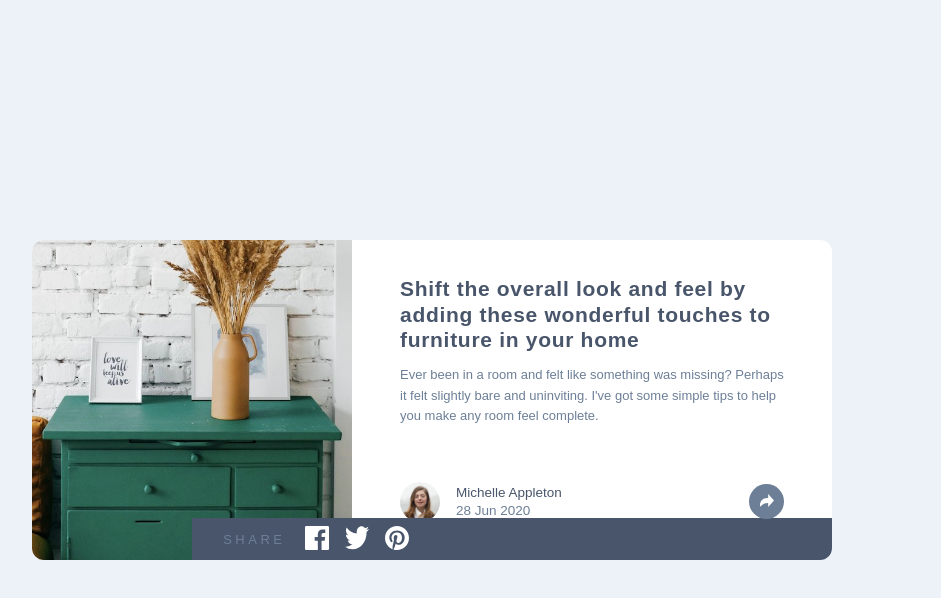
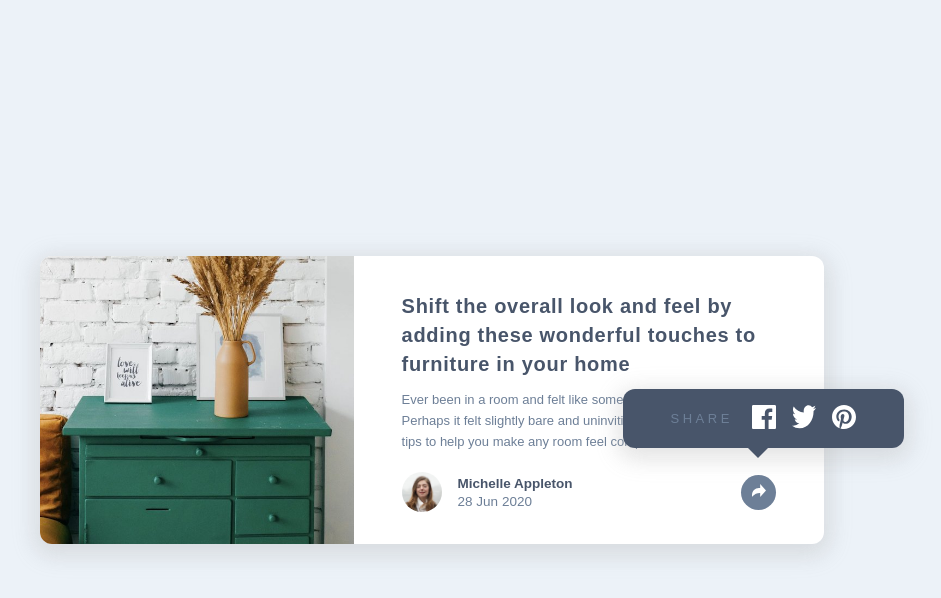
Before and after one commit to andrewpatasik/article-preview-component-master, a plain HTML site: page index.html in a window 1536 px wide. Both pictures are taken after a click on the button 1102 px from the left and 501 px from the top of the page. Shown: the whole page, without its empty margins (336-1277 px from the left). Drawn offline with Linux system fonts and the light colour scheme; a web font is replaced by a local one.

Commit message:
re-layout share component on desktop screen

```diff
--- a/helper.js
+++ b/helper.js
@@ -33,7 +33,7 @@ export const generateShareComponent = () => {
     {
       id: "card__article__detail__share__content",
     },
-    ["absolute", "bg-verydarkgrayishblue", "flex", "items-center", "hidden", "animate-smooth"]
+    ["absolute", "bg-verydarkgrayishblue", "flex", "hidden", "items-center", "shadow-lg", "animate-smooth"]
   );
 
   const shareArticleParagraphElement = element.generateElement(
--- a/index.html
+++ b/index.html
@@ -8,13 +8,13 @@
   <title>Frontend Mentor | Article preview component</title>
 <body>
   <div id="root" class="relative">
-    <main id="card" class="container absolute transform-center flex">
+    <main id="card" class="container absolute transform-center flex shadow-lg">
       <img id="card__article__image" src="./images/drawers.jpg" alt="drawers" />
       <section id="card__article__content" class="flex flex-col">
         <h1 class="text-verydarkgrayishblue spacing-tight line-loose">Shift the overall look and feel by adding
           these wonderful touches to furniture in your home
         </h1>
-        <p class="font-bold line-narrow">Ever been in a room and felt like something was missing? Perhaps it felt slightly bare and uninviting.
+        <p class="line-narrow">Ever been in a room and felt like something was missing? Perhaps it felt slightly bare and uninviting.
           I've got some simple tips to help you make any room feel complete.
         </p>
         <div id="card__article__detail" class="container flex flex-center">
--- a/style.css
+++ b/style.css
@@ -83,12 +83,12 @@ button {
 
 #card__article__content {
   height: 100%;
-  padding: 1.3rem 1.95rem .5rem 1.95rem;
+  padding: 1.3rem 1.95rem 0.5rem 1.95rem;
 }
 
 #card__article__content > h1 {
   font-size: calc(1em + 2.5px);
-  margin: .75rem 0;
+  margin: 0.75rem 0;
 }
 
 #card__article__content > p {
@@ -106,7 +106,7 @@ button {
 }
 
 #card__article__detail__namedate {
-  font-size: calc(1em - .5px);
+  font-size: calc(1em - 0.5px);
   flex-basis: 50%;
   row-gap: 0.2rem;
 }
@@ -213,6 +213,10 @@ button {
   line-height: 1.6rem;
 }
 
+.font-bold {
+  font-weight: 700;
+}
+
 .text-verydarkgrayishblue {
   color: var(--verydarkgrayishblue);
 }
@@ -246,27 +250,69 @@ button {
   transition: transform 0.5s;
 }
 
+.shadow-lg {
+  box-shadow: 0 6px 20px 5px rgba(187, 186, 186, 0.2),
+    0 6px 25px 5px rgba(175, 175, 175, 0.19);
+}
+
 /* responsive screen */
 
 @media (min-width: 1440px) {
   #card {
-    width: calc(1440px - 40rem);
-    height: 20rem;
+    width: calc(1440px - 41rem);
+    height: 18rem;
     flex-direction: row;
+    overflow: visible;
   }
 
   #card__article__image {
     width: 40%;
     height: 100%;
     object-fit: cover;
+    border-top-left-radius: 0.75rem;
+    border-bottom-left-radius: 0.75rem;
   }
 
   #card__article__content {
     height: 100%;
-    padding: 1.5rem 3rem 0 3rem;
+    padding: 1.5rem 3rem 1.75rem 3rem;
   }
 
   #card__article__content > h1 {
-    font-size: calc(1em + 8px);
+    font-size: calc(1em + 7px);
+  }
+
+  #card__article__detail__share__content {
+    width: auto;
+    height: auto;
+    bottom: 6rem;
+    right: -5rem;
+    padding: 1rem 3rem;
+    border-radius: 0.75rem;
+    transition: opacity 0.1s ease-out;
+  }
+
+  #card__article__detail__share__content::after {
+    content: "";
+    position: absolute;
+    width: 0;
+    height: 0;
+    border-left: 20px solid transparent;
+    border-right: 20px solid transparent;
+    border-top: 20px solid var(--verydarkgrayishblue);
+    bottom: -10px;
+    left: 41%;
+  }
+
+  /* utilities */
+
+  .line-loose {
+    line-height: 1.8rem;
+  }
+
+  .hidden {
+    opacity: 0;
+    transform: none;
+    transition: opacity 0.1s ease-in;
   }
 }
```
